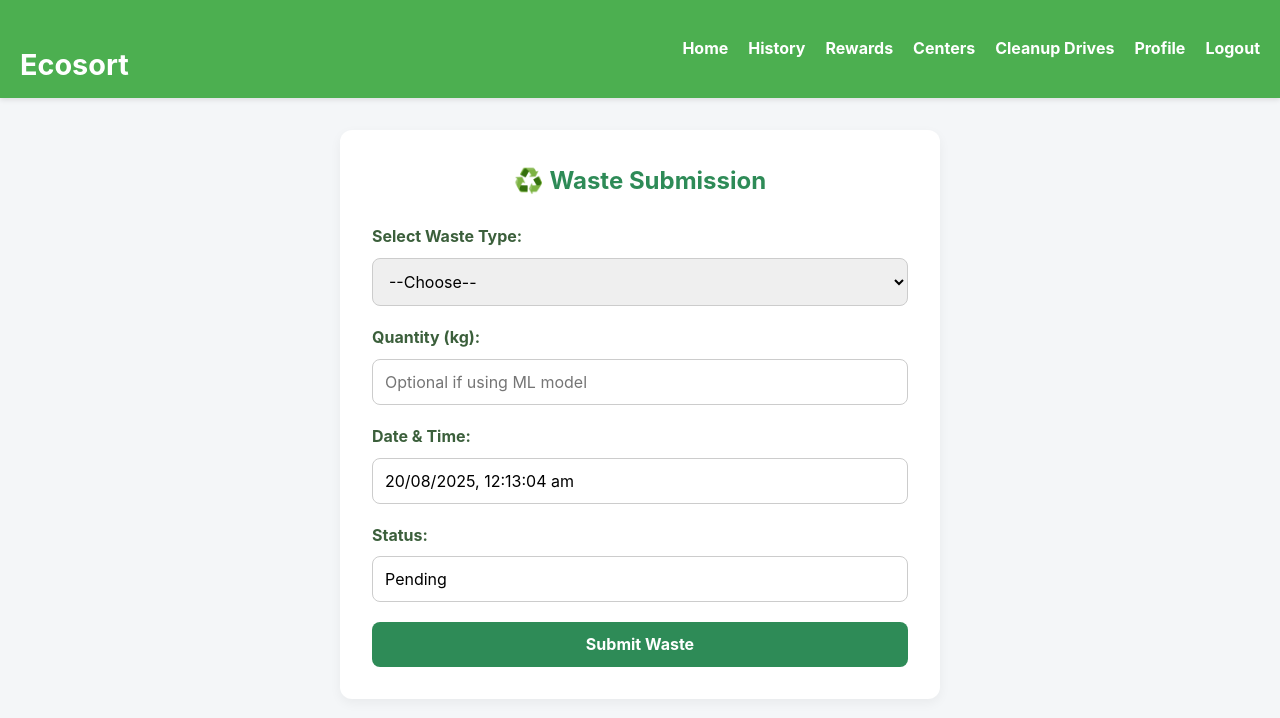
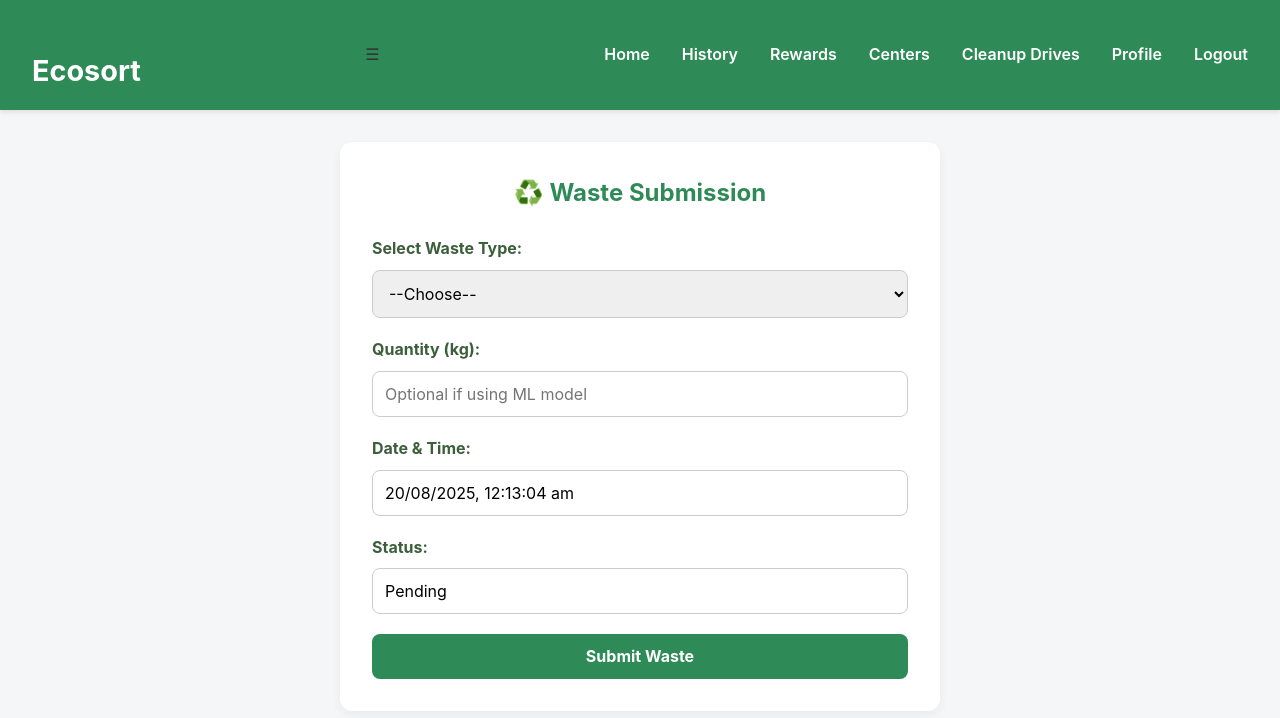
Before and after one commit to Prarthana-05/ecosort, a website: page frontend/public/index.html in a window 1280 px wide. Drawn offline with Linux system fonts and the light colour scheme.

Commit message:
css changed

```diff
--- a/frontend/public/css/style.css
+++ b/frontend/public/css/style.css
@@ -495,34 +495,6 @@ h1 {
 }
 
 
-/* Base styles */
-.navbar {
-  display: flex;
-  justify-content: space-between;
-  align-items: center;
-  padding: 10px 20px;
-  background-color: #4CAF50;
-  color: white;
-}
-
-.nav-links {
-  display: flex;
-  gap: 20px;
-  list-style: none;
-}
-
-.nav-links li a {
-  color: white;
-  text-decoration: none;
-  font-weight: bold;
-}
-
-/* Hamburger hidden by default */
-.hamburger {
-  display: none;
-  font-size: 24px;
-  cursor: pointer;
-}
 
 /* Responsive: show hamburger and hide nav links on small screens */
 @media (max-width: 768px) {
```
